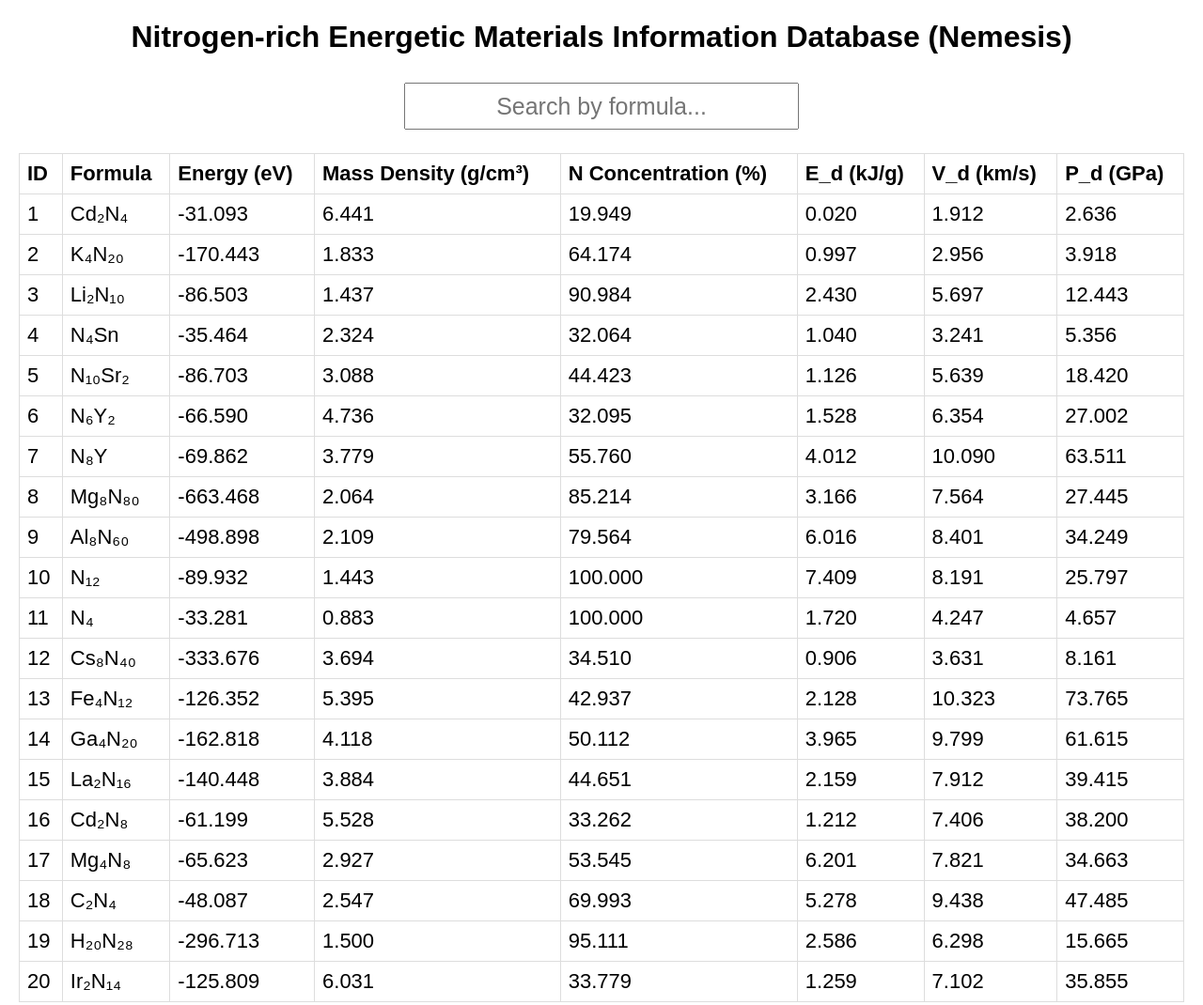
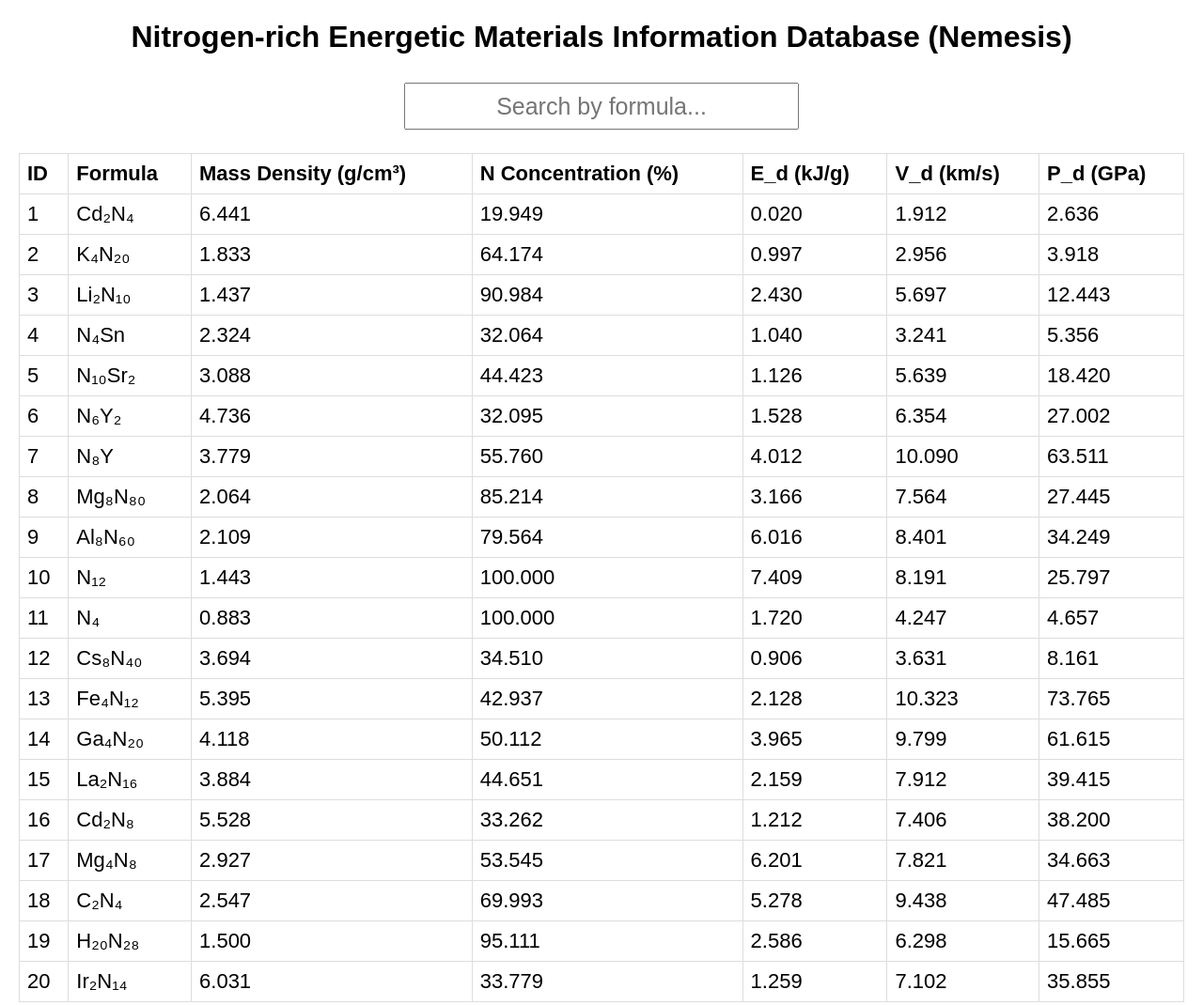
Before and after one commit to Guanghui501/newnew, a plain HTML site: page index.html in a window 1280 px wide. Shown: the top 1070 px of the page at 94% size. Drawn offline with Linux system fonts and the light colour scheme.

Commit message:
Update index.html

```diff
--- a/index.html
+++ b/index.html
@@ -57,7 +57,6 @@
             <tr>
                 <th onclick="sortBy('id')">ID</th>
                 <th onclick="sortBy('formula')">Formula</th>
-                <th onclick="sortBy('energy')"><span id="th-energy">Energy (eV)</span></th>
                 <th onclick="sortBy('mass_density')"><span id="th-mass_density">Mass Density (g/cm<sup>3</sup>)</span></th>
                 <th onclick="sortBy('N_concentration')"><span id="th-N_concentration">N Concentration (%)</span></th>
                 <th onclick="sortBy('E<sub>d</sub>')"><span id="th-E_d">E_d (kJ/g)</span></th>
@@ -132,7 +131,7 @@
             );
 
         function updateSortArrows() {
-            const allHeaders = ['energy', 'mass_density', 'N_concentration', 'E_d', 'V_d', 'P_d'];
+            const allHeaders = ['mass_density', 'N_concentration', 'E_d', 'V_d', 'P_d'];
             allHeaders.forEach(header => {
                 const thSpan = document.getElementById('th-' + header);
                 if (thSpan) {
@@ -147,7 +146,6 @@
 
         function getColumnDisplayName(col) {
             switch (col) {
-                case 'energy': return 'Energy (eV)';
                 case 'mass_density': return 'Mass Density (g/cm³)';
                 case 'N_concentration': return 'N Concentration (%)';
                 case 'E_d': return 'E_d (kJ/g)';
@@ -185,7 +183,6 @@
                 row.innerHTML = `
                     <td>${entryId}</td>
                     <td>${toSubscript(entry.formula)}</td>
-                    <td>${formatNumber(entry.energy)}</td>
                     <td>${formatNumber(entry.mass_density) || 'N/A'}</td>
                     <td>${formatNumber(entry.N_concentration) || 'N/A'}</td>
                     <td>${formatNumber(entry.E_d) || 'N/A'}</td>
@@ -227,7 +224,6 @@
             const queryParams = new URLSearchParams({
                 id: entryId,
                 formula: entry.formula,
-                energy: entry.energy,
                 mass_density: entry.mass_density || 'N/A',
                 N_concentration: entry.N_concentration || 'N/A',
                 E_d: entry.E_d || 'N/A',
```
